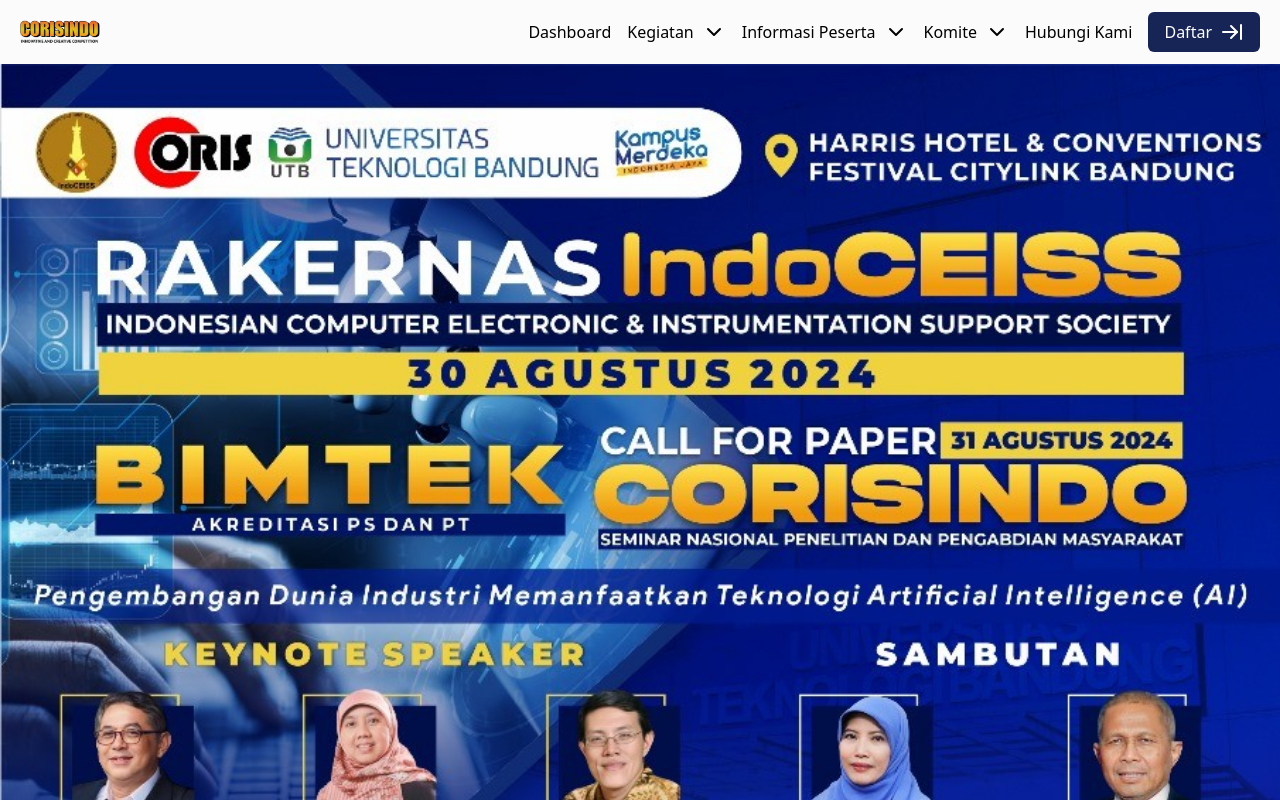
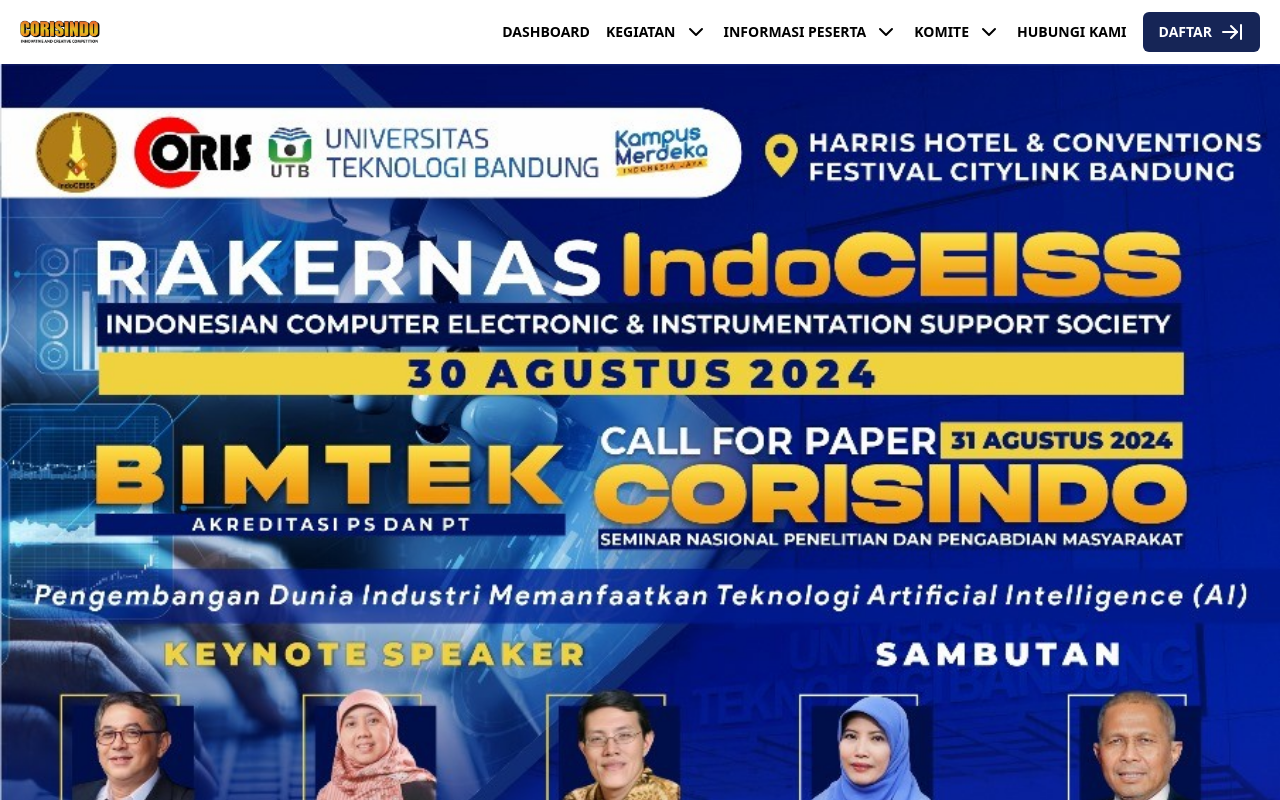
Before and after one commit to NugrohoDwiAji/Corisindo, a React (Vite) app: page / in a window 1280 px wide. Shown: the top 800 px of the page. Built offline with nearby package versions, Linux system fonts and the light colour scheme.

Commit message:
memperbaiki header

```diff
--- a/src/components/Header.jsx
+++ b/src/components/Header.jsx
@@ -7,9 +7,7 @@
 const Header = () => {
   const [isOpen, setisOpen] = useState(false);
   const [subActive, setsubActive] = useState(null);
-  const menuRef = useRef(null);
-  const subMenuRef = useRef(null);
-  const subMenuRefMd = useRef(null);
+
 
   const toggleSubMenu = (menu) => {
     setsubActive(subActive === menu ? null : menu);
@@ -19,44 +17,44 @@
 
   const menu = [
     {
-      name: "Dashboard",
+      name: "DASHBOARD",
       url: "/",
       icon: "",
       action: () => navigate("/"),
       subMenu: [],
     },
     {
-      name: "Kegiatan",
+      name: "KEGIATAN",
       icon: <ChevronDown />,
-      action: () => toggleSubMenu("Kegiatan"),
+      action: () => toggleSubMenu("KEGIATAN"),
       subMenu: [
-        { nama: "Seminas Nasional", url: "/kegiatan/seminar" },
-        { nama: "Competition", url: "/kegiatan/competition" },
-        { nama: "Bimtek PS dan PT", url: "/kegiatan/bimtek" },
-        { nama: "Bakernas Indoceiss", url: "/kegiatan/rakernas" },
+        { nama: "SEMINAR NASIONAL", url: "/kegiatan/seminar" },
+        { nama: "COMPETITION", url: "/kegiatan/competition" },
+        { nama: "BIMTEK PS DAN PT", url: "/kegiatan/bimtek" },
+        { nama: "RAKERNAS INDOCEISS", url: "/kegiatan/rakernas" },
       ],
     },
     {
-      name: "Informasi Peserta",
+      name: "INFORMASI PESERTA",
       icon: <ChevronDown />,
-      action: () => toggleSubMenu("Informasi Peserta"),
+      action: () => toggleSubMenu("INFORMASI PESERTA"),
       subMenu: [
-        { nama: "Pendaftaran", url: "/informasipeserta/pendaftaran" },
-        { nama: "Tanggal Penting", url: "/informasipeserta/tanggalPeting" },
-        { nama: "Daftar Hotel", url: "/informasipeserta/daftarHotel" },
+        { nama: "PENDAFTARAN", url: "/informasipeserta/pendaftaran" },
+        { nama: "TANGGAL PETING", url: "/informasipeserta/tanggalPeting" },
+        { nama: "DAFTAR HOTEL", url: "/informasipeserta/daftarHotel" },
       ],
     },
     {
-      name: "Komite",
+      name: "KOMITE",
       icon: <ChevronDown />,
-      action: () => toggleSubMenu("Komite"),
+      action: () => toggleSubMenu("KOMITE"),
       subMenu: [
-        { nama: "Komite", url: "/komite/komite" },
-        { nama: "Tim Bidang Lomba", url: "/komite/timBidangLomba" },
+        { nama: "KOMITE", url: "/komite/komite" },
+        { nama: "TIM BIDANG LOMBA", url: "/komite/timBidangLomba" },
       ],
     },
     {
-      name: "Hubungi Kami",
+      name: "HUBUNGI KAMI",
       icon: "",
       action: () => navigate("/hubingiKami"),
       subMenu: [],
@@ -91,7 +89,7 @@
   // }, []);
 
   return (
-    <header className="flex w-ful h-16 justify-between items-center  px-5 ">
+    <header className="flex w-ful h-16 justify-between items-center  px-5  fixed z-50 bg-white top-0 right-0 left-0 shadow-b-lg">
       <img src="/logo_corisindo.png" alt="" className="w-20" />
       <nav className="md:flex items-center h-full w-full hidden gap-4 justify-end relative ">
         {menu.map((item, index) => (
@@ -100,7 +98,7 @@
               key={index}
               onClick={item.action}
               className={
-                "flex gap-2 relative before:absolute before:bottom-0 before:left-1/2 before:w-0 before:h-[2px] before:transition-all before:duration-300 hover:before:w-full hover:before:left-0 before:bg-blue-950"
+                "flex gap-2 items-center relative before:absolute before:bottom-0 before:left-1/2 before:w-0 before:h-[2px] before:transition-all before:duration-300 hover:before:w-full hover:before:left-0 before:bg-blue-950 text-xs lg:text-sm font-semibold"
               }
               to={item.url}
             >
@@ -109,10 +107,10 @@
             </NavLink>
             {subActive === item.name && (
               <div
-                className={`ml-3 py-4 px-2 rounded-md bg-gray-100 flex flex-col gap-2 absolute top-16`}
+                className={`ml-3 py-4 px-2 rounded-md bg-gray-100 flex flex-col gap-2 absolute top-16 text-xs lg:text-sm font-semibold`}
               >
                 {item.subMenu.map((submenu, index) => (
-                  <NavLink to={submenu.url}  key={index} className="bg-gray-200 py-1 px-2 rounded-md hover:scale-110 trantition ease-in-out duration-300 hover:bg-white hover:border hover:border-blue-950 hover:rounded-md">
+                  <NavLink to={submenu.url}  key={index} className="bg-gray-200 py-1 px-2 rounded-md hover:scale-110 trantition ease-in-out duration-300 hover:bg-white hover:border hover:border-blue-950 hover:rounded-md text-xs lg:text-sm font-semibold">
                     {submenu.nama}
                   </NavLink>
                 ))}
@@ -120,8 +118,8 @@
             )}
           </div>
         ))}
-        <button className="flex items-center gap-2 bg-blue-950 text-white px-4 py-2 rounded-md hover:scale-105 trantition ease-in-out duration-300 hover:bg-white hover:border hover:border-blue-950 hover:rounded-md hover:text-blue-950">
-          Daftar
+        <button className="flex items-center gap-2 bg-blue-950 text-white px-4 py-2 rounded-md hover:scale-105 trantition ease-in-out duration-300 hover:bg-white hover:border hover:border-blue-950 hover:rounded-md hover:text-blue-950 text-xs lg:text-sm font-semibold">
+          DAFTAR
           <ArrowRightToLine />
         </button>
       </nav>
@@ -140,7 +138,7 @@
               <NavLink
                 key={index}
                 className={
-                  "flex justify-between bg-gray-100 py-1 px-2 rounded-md w-full hover:scale-105 trantition ease-in-out duration-300 hover:bg-white hover:border hover:border-blue-950 hover:rounded-md"
+                  "flex justify-between bg-gray-100 py-1 px-2 rounded-md w-full hover:scale-105 trantition ease-in-out duration-300 hover:bg-white hover:border hover:border-blue-950 hover:rounded-md text-xs font-semibold"
                 }
                 onClick={item.action}
               >
@@ -152,7 +150,7 @@
                   className={`ml-3 py-1 px-2 rounded-b-md bg-gray-100 flex flex-col gap-2`}
                 >
                   {item.subMenu.map((submenu, index) => (
-                    <NavLink to={submenu.url} key={index} className="bg-gray-200 py-1 px-2 rounded-md hover:scale-110 trantition ease-in-out duration-300 hover:bg-white hover:border hover:border-blue-950 hover:rounded-md">
+                    <NavLink to={submenu.url} key={index} className="bg-gray-200 py-1 px-2 rounded-md hover:scale-110 trantition ease-in-out duration-300 hover:bg-white hover:border hover:border-blue-950 hover:rounded-md text-xs font-semibold">
                       {submenu.nama}
                     </NavLink>
                   ))}
@@ -160,8 +158,8 @@
               )}
             </div>
           ))}
-          <button className="flex items-center gap-2 bg-blue-950 text-white px-4 py-2 rounded-md hover:scale-105 trantition ease-in-out duration-300 hover:bg-white hover:border hover:border-blue-950 hover:rounded-md hover:text-blue-950">
-            Daftar
+          <button className="flex items-center gap-2 bg-blue-950 text-white px-4 py-2 rounded-md hover:scale-105 trantition ease-in-out duration-300 hover:bg-white hover:border hover:border-blue-950 hover:rounded-md hover:text-blue-950 text-xs font-semibold">
+            DAFTAR
             <ArrowRightToLine />
           </button>
         </nav>
--- a/src/layouts/PrimaryLayout.jsx
+++ b/src/layouts/PrimaryLayout.jsx
@@ -9,7 +9,7 @@
   return (
     <div>
       <Header />
-      <div className="">
+      <div className="mt-16">
         <img src="/banner.jpg" alt="" className="bg-cover w-full" />
       </div>
       <div className="px-5 py-10">{children}</div>
```
